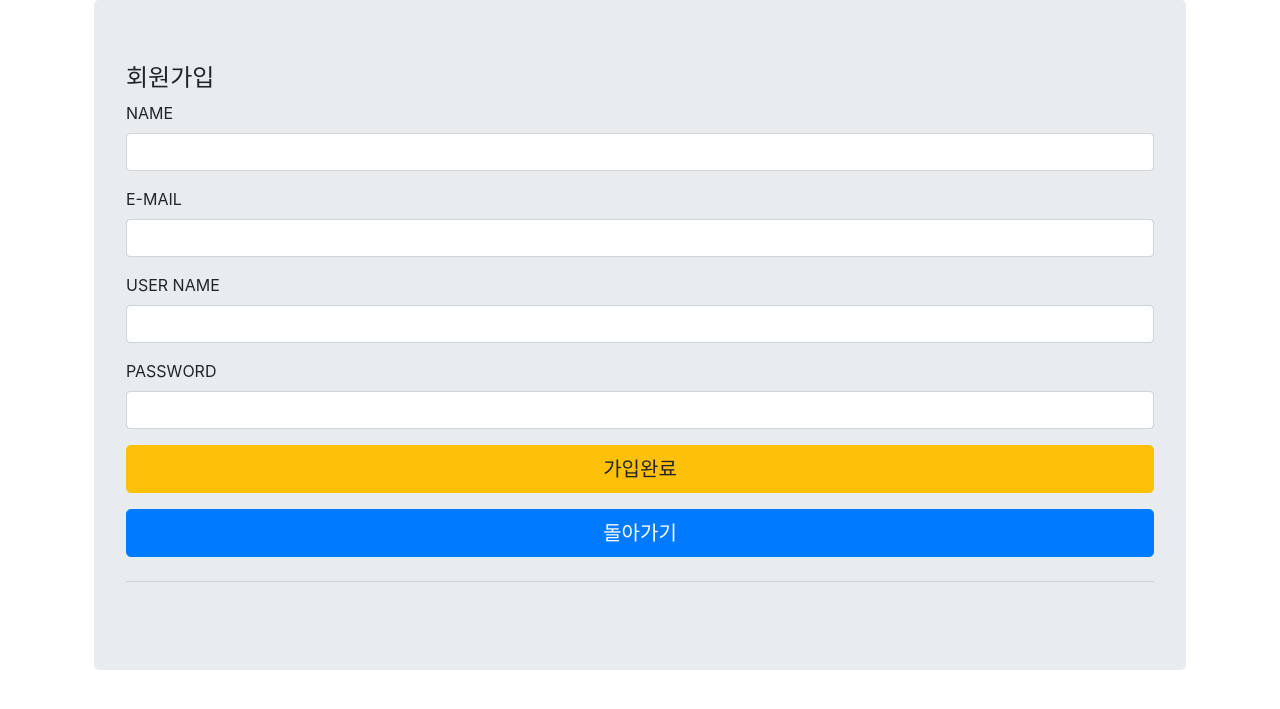
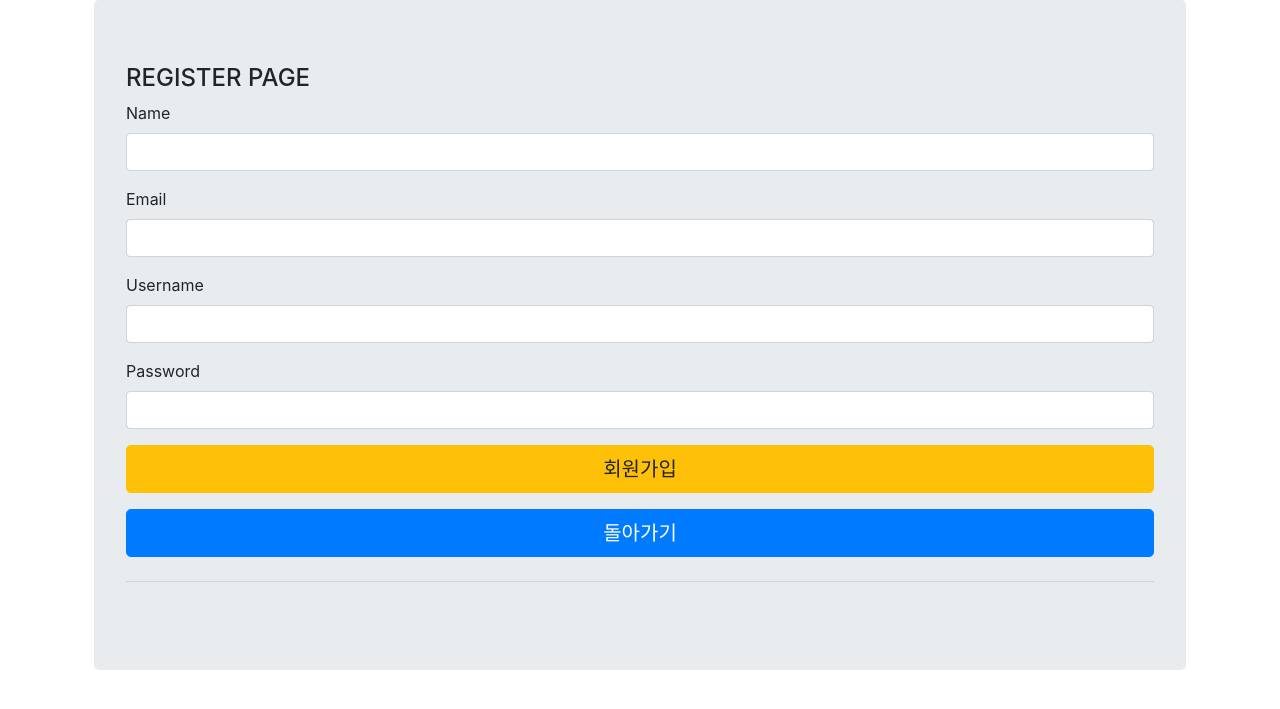
Before and after one commit to cook1804/flask_web, a Flask app: page /register in a window 1280 px wide. Shown: the part 56-765 px from the top of the page. Run offline with Flask 2, Linux system fonts and the light colour scheme; some libraries are stand-ins or nearby versions.

Commit message:
로그인 만드는 과정

```diff
--- a/app.py
+++ b/app.py
@@ -103,39 +103,38 @@ def edit(id):
         # print(topic)
         return render_template("edit_article.html", article = topic)
 
-@app.route('/register',methods =['GET','POST'])
+@app.route('/register' , methods = ['GET', 'POST'])
 def register():
-    cursor = db.cursor()
-    if request.method == 'POST':
-        name = request.form['name']
-        email = request.form['email']
-        username = request.form['username']
-        password = sha256_crypt.encrypt(request.form['password'])
-        sql = "INSERT INTO `busan`.`users` (`name`, `email`, `username`, `password`) VALUES (%s, %s, %s, %s);"
-        input_data = [name,email,username,password]
-        cursor.execute(sql,input_data)
-        db.commit()
+  cursor  = db.cursor()
+  if request.method == "POST":
+    name = request.form['name']
+    email = request.form['email']
+    username = request.form['username']
+    userpw = sha256_crypt.encrypt(request.form['userpw'])
+    sql = "INSERT INTO users (name, email , username, password) VALUES (%s,%s,%s,%s)"
+    input_data = [name ,email , username ,userpw  ]
+    cursor.execute(sql ,input_data)
+    db.commit()
+    return redirect('/articles')
+  else:
+    return render_template("register.html")
 
-        if not(name and email and username and password):
-            return "입력되지 않은 정보가 있습니다."
-
-        return redirect("/articles")
-    else:
-        return render_template("register.html")
 
 @app.route('/login', methods=['GET','POST'])
 def login():
+    cursor = db.cursor()
     if request.method == "POST":
-        email = request.form['email']
-        password_1 = request.form['password']
-        cursor = db.cursor()
-        sql = 'SELECT password FROM users WHERE email = "cook1804@gmail.com"'
-        cursor.execute(sql)
-        password = cursor.fetchone()
-        print(password)
-        return "Success"
-        # if sha256_crypt.verify("1234",)
-
+        username = request.form['username']
+        userpw_1 = request.form['userpw']
+        sql = 'SELECT password FROM users WHERE email = %s;'
+        input_data = [username]
+        cursor.execute(sql,input_data)
+        userpw = cursor.fetchone()
+        print(userpw[0])
+        if sha256_crypt.verify(userpw_1, userpw[0]):
+            return "Success"
+    else:
+      return userpw[0]
 
 
 if __name__ == '__main__':   # 여기서 부터 시작.
--- a/templates/register.html
+++ b/templates/register.html
@@ -6,29 +6,28 @@
             <div class="pd-20 card-box mb-30">
                 <div class="clearfix">
                     <div class="pull-left">
-                    <h4 class="text-blue h4">회원가입</h4>
+                        <h4 class="text-blue h4">REGISTER PAGE</h4>
                     </div>
                 </div>
-            <form action="/register" method="POST" onsubmit="return confirm('이대로 가입하시겠습니까?')">
+                <form action="/register" method="POST" onsubmit="return confirm('회원가입하시겠습니까?')">
                     <div class="form-group">
-                    <label>NAME</label>
+                        <label>Name</label>
                         <input class="form-control" type="text" name='name' required>
                     </div>
                     <div class="form-group">
-                    <label>E-MAIL</label>
-                    <input type="text" name='email' class="form-control" required>
-                </div>
-
-                <div class="form-group">
-                    <label>USER NAME</label>
-                    <input type="text" name='username' class="form-control" required>
+                        <label>Email</label>
+                        <input class="form-control" type="text" name='email' required>
                     </div>
                     <div class="form-group">
-                    <label>PASSWORD</label>
-                    <input type="password" name='password' class="form-control" required>
+                        <label>Username</label>
+                        <input class="form-control" type="text" name='username' required>
                     </div>
                     <div class="form-group">
-                    <input class="btn btn-warning btn-lg btn-block" type="submit" value="가입완료" >
+                        <label>Password</label>
+                        <input class="form-control" type="password" name='userpw' required>
+                    </div>
+                    <div class="form-group">
+                        <input class="btn btn-warning btn-lg btn-block" type="submit" value="회원가입" >
                     </div>
                     <div class="form-group">
                         <a class="btn btn-primary btn-lg btn-block" href="/"> 돌아가기</a>
```
Lines whose indentation alone changed are shown as unchanged.
